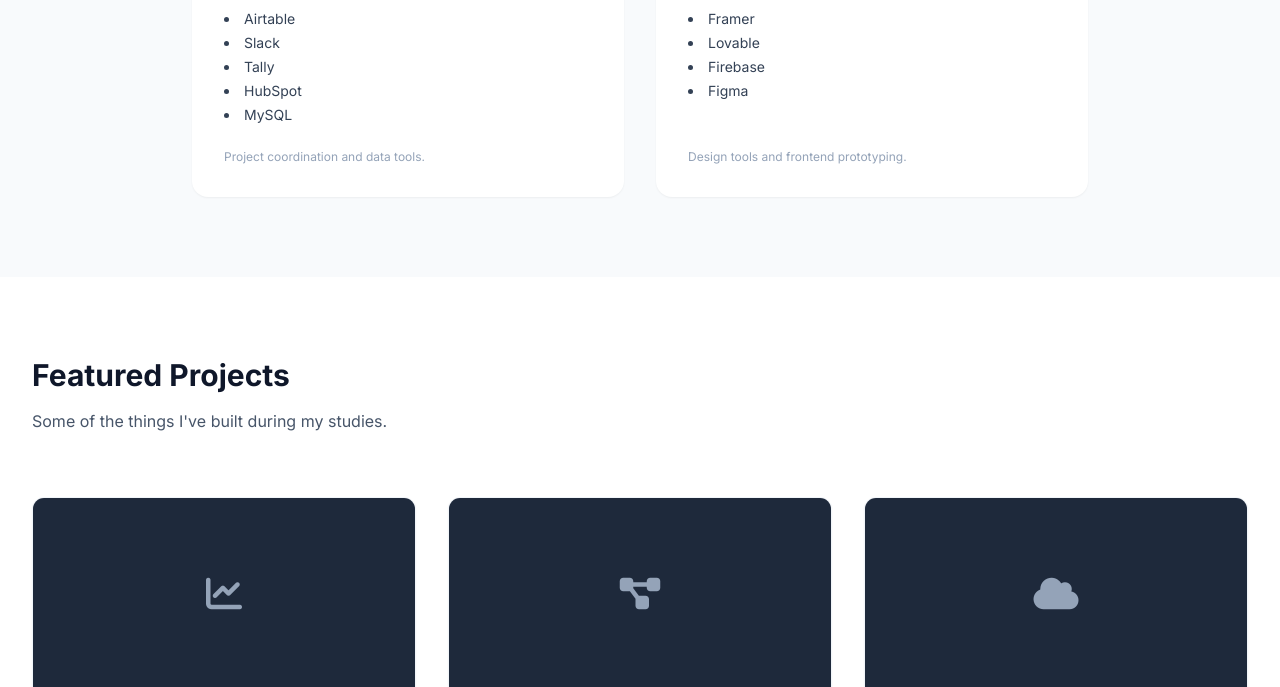
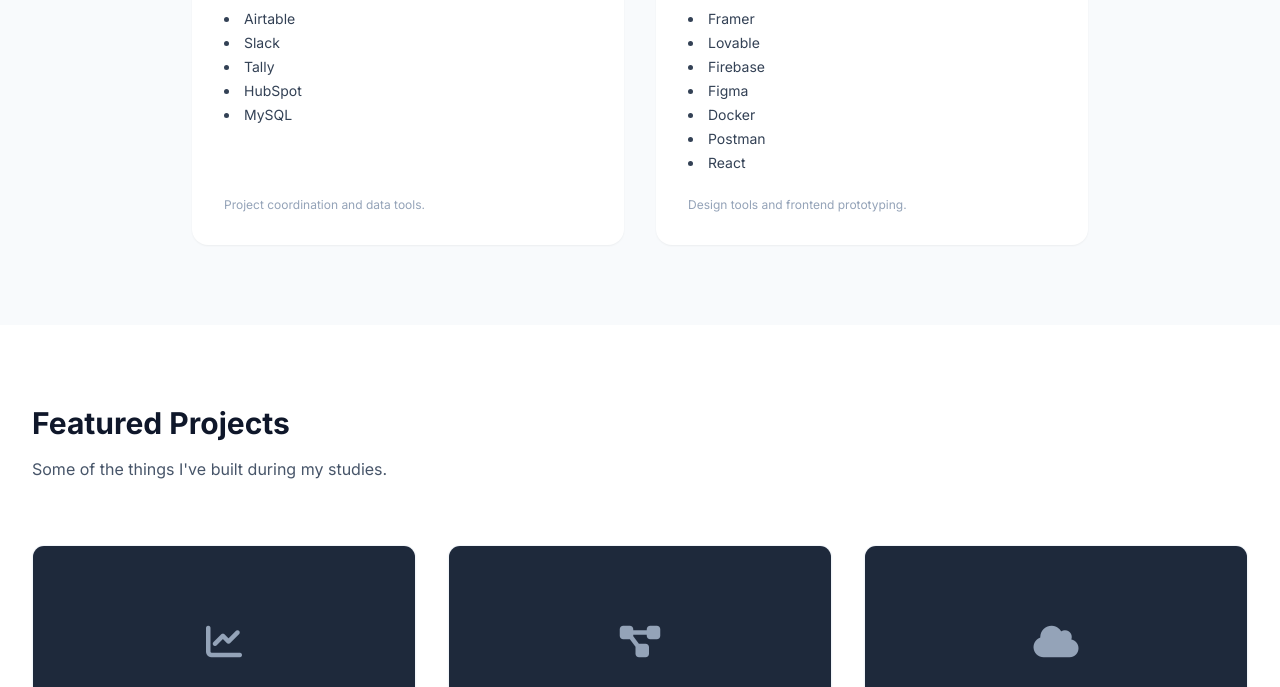
Before and after one commit to kensingtonophelia19-cpu/Landing-page, a plain HTML site: page index.html in a window 1280 px wide. Shown: the part 2206-2893 px from the top of the page. Drawn offline with nearby package versions, Linux system fonts and the light colour scheme.

Commit message:
skillsv1

```diff
--- a/index.html
+++ b/index.html
@@ -348,6 +348,9 @@
                                 <li>Lovable</li>
                                 <li>Firebase</li>
                                 <li>Figma</li>
+                                <li>Docker</li>
+                                <li>Postman</li>
+                                <li>React</li>
                             </ul>
                         </div>
                         <div class="mt-6 text-xs text-slate-400">Design tools and frontend prototyping.</div>
```
